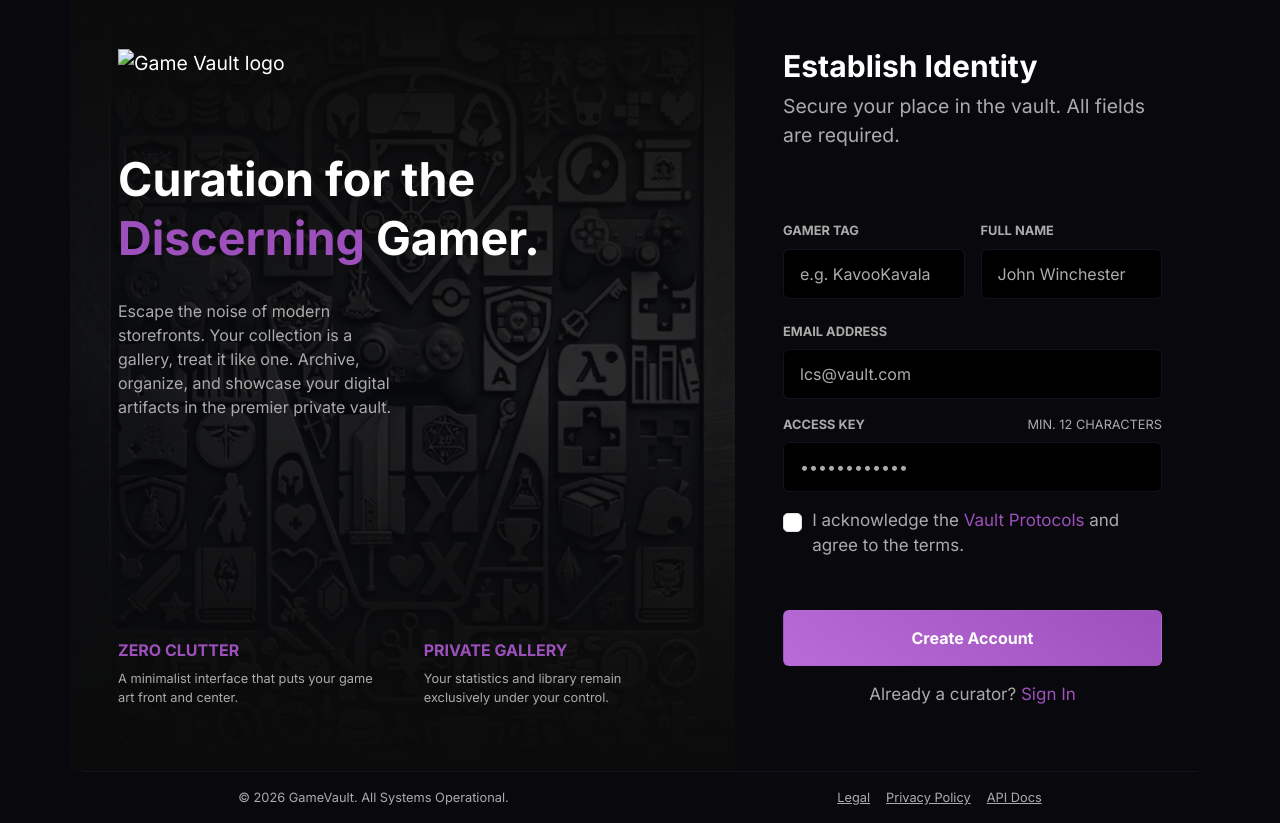
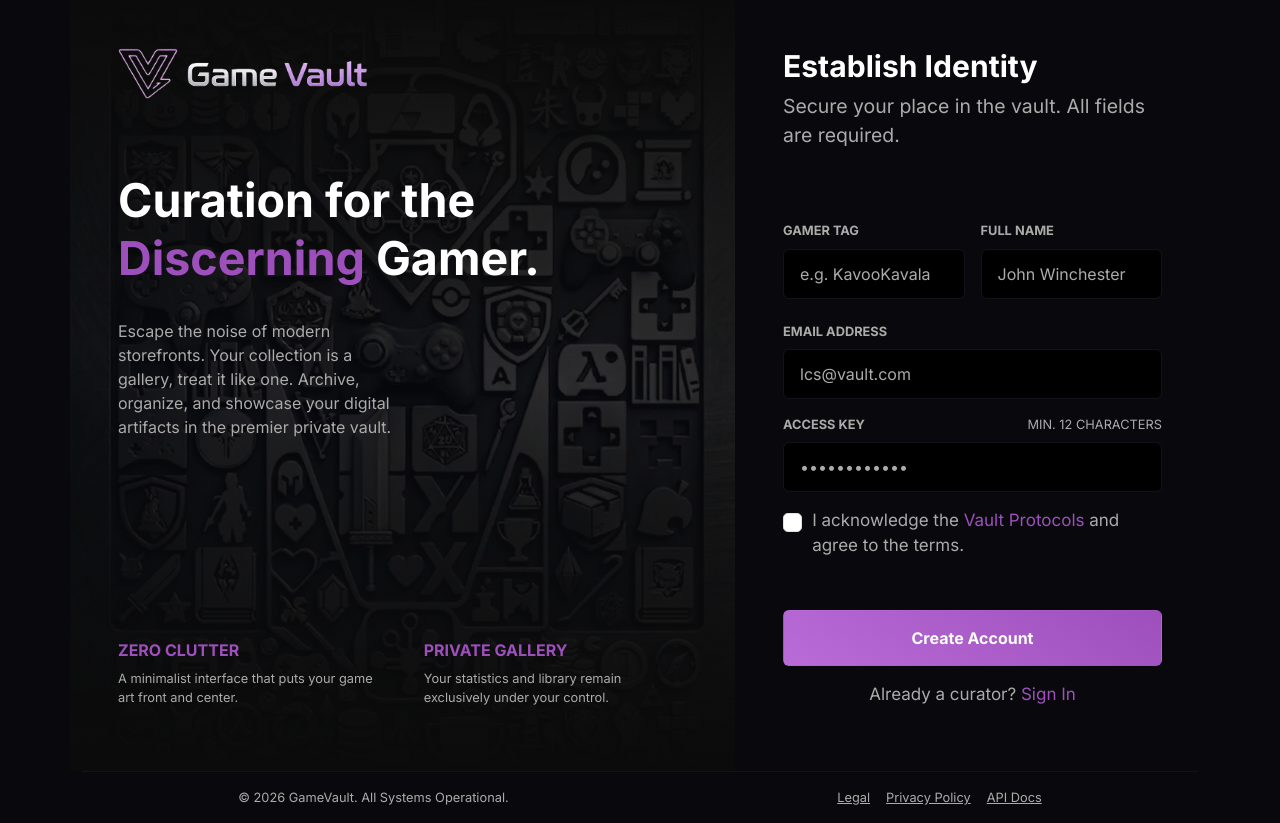
Before and after one commit to geovanegalan/game-vault, a website: page app/pages/register/register.html in a window 1280 px wide. Drawn offline with nearby package versions, Linux system fonts and the light colour scheme.

Commit message:
Fix: Caminho da pasta assets na página Register

```diff
--- a/app/pages/register/register.html
+++ b/app/pages/register/register.html
@@ -24,7 +24,7 @@
           <div class="d-flex flex-column gap-4 align-items-start">
             <picture>
               <source
-                srcset="/game-vault/assets/resources/images/logo_v2"
+                srcset="/game-vault/assets/resources/images/logo_v2.webp"
                 type="image/webp"
               />
               <img
```
